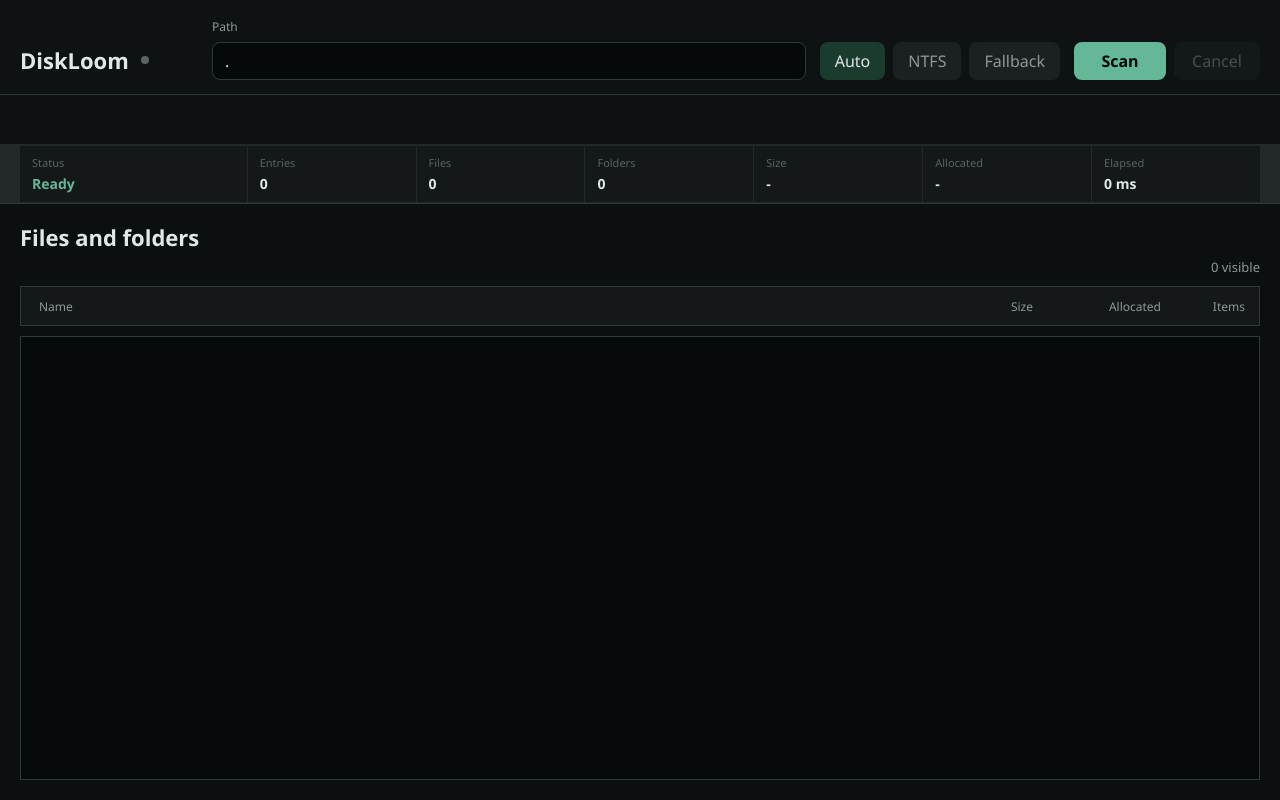
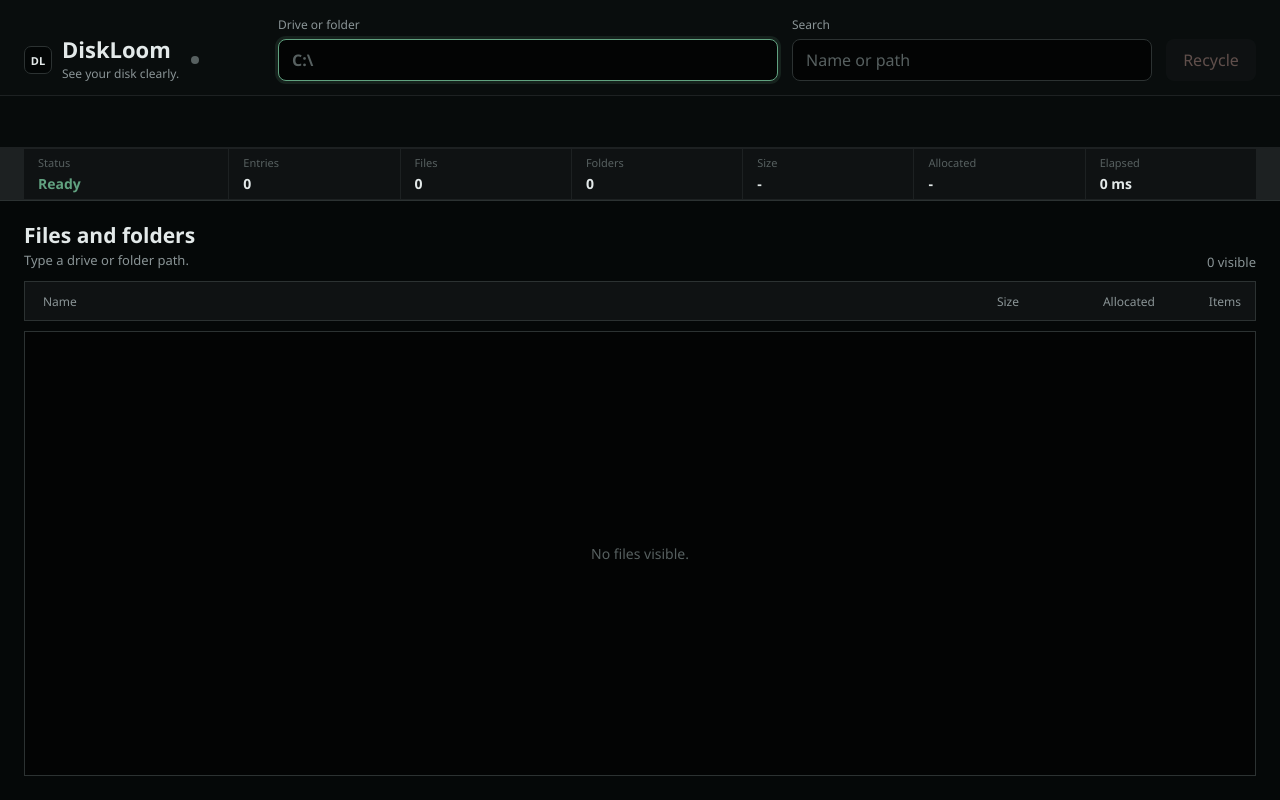
Before and after one commit to Blu3Ph4ntom/diskloom, a Preact app in the folder frontend/: page / in a window 1280 px wide. Built offline with nearby package versions, Linux system fonts and the light colour scheme.

Commit message:
Simplify app surface

```diff
--- a/frontend/src/main.tsx
+++ b/frontend/src/main.tsx
@@ -5,11 +5,9 @@
 import { listen } from "@tauri-apps/api/event";
 import "./styles.css";
 
-type ScannerMode = "auto" | "ntfs" | "fallback";
-
 type StartupDto = {
   path: string | null;
-  scanner: ScannerMode;
+  scanner: "auto" | "ntfs" | "fallback";
   scan: boolean;
   elevated: boolean;
 };
@@ -53,34 +51,40 @@
 };
 
 const ROW_HEIGHT = 34;
-const OVERSCAN_ROWS = 28;
-
-function App() {
-  const [path, setPath] = useState(".");
-  const [scanner, setScanner] = useState<ScannerMode>("auto");
-  const [drives, setDrives] = useState<DriveDto[]>([]);
-  const [scanning, setScanning] = useState(false);
-  const [status, setStatus] = useState("Ready");
-  const [detail, setDetail] = useState("");
-  const [progress, setProgress] = useState<ScanProgressDto>({
+const OVERSCAN_ROWS = 30;
+const EMPTY_PROGRESS: ScanProgressDto = {
   entries: 0,
   files: 0,
   directories: 0,
   inaccessible: 0,
   elapsedMs: 0,
-  });
+};
+
+function App() {
+  const [ready, setReady] = useState(false);
+  const [path, setPath] = useState("");
+  const [query, setQuery] = useState("");
+  const [drives, setDrives] = useState<DriveDto[]>([]);
+  const [scanning, setScanning] = useState(false);
+  const [status, setStatus] = useState("Ready");
+  const [detail, setDetail] = useState("Type a drive or folder path.");
+  const [progress, setProgress] = useState<ScanProgressDto>(EMPTY_PROGRESS);
   const [complete, setComplete] = useState<ScanCompleteDto | null>(null);
   const [rows, setRows] = useState<TreeRowDto[]>([]);
   const [rowOffset, setRowOffset] = useState(0);
   const [visibleTotal, setVisibleTotal] = useState(0);
-  const [viewportHeight, setViewportHeight] = useState(460);
+  const [viewportHeight, setViewportHeight] = useState(480);
+  const [selectedId, setSelectedId] = useState<number | null>(null);
   const [selectedPath, setSelectedPath] = useState("");
   const [error, setError] = useState("");
+
   const treeRef = useRef<HTMLDivElement>(null);
-  const autoScanStarted = useRef(false);
+  const scanningRef = useRef(false);
+  const queuedScanPath = useRef("");
+  const lastStartedPath = useRef("");
 
   const rowLimit = useMemo(
-    () => Math.max(80, Math.ceil(viewportHeight / ROW_HEIGHT) + OVERSCAN_ROWS * 2),
+    () => Math.max(90, Math.ceil(viewportHeight / ROW_HEIGHT) + OVERSCAN_ROWS * 2),
     [viewportHeight],
   );
 
@@ -89,42 +93,71 @@
       const viewport = await invoke<TreeViewportDto>("get_visible_rows", {
         offset: Math.max(0, offset),
         limit: rowLimit,
+        query,
       });
       setRows(viewport.rows);
       setRowOffset(viewport.offset);
       setVisibleTotal(viewport.total);
     },
-    [rowLimit],
+    [query, rowLimit],
   );
 
-  const startScan = useCallback(async () => {
+  const startScanFor = useCallback(async (rawPath: string) => {
+    const target = normalizeScanTarget(rawPath);
+    if (!target) {
+      return;
+    }
+
+    if (scanningRef.current) {
+      queuedScanPath.current = target;
+      setStatus("Cancelling");
+      try {
+        await invoke("cancel_scan");
+      } catch {
+        // Best effort. The running scan will either stop or finish.
+      }
+      return;
+    }
+
+    lastStartedPath.current = target;
+    queuedScanPath.current = "";
     setError("");
     setComplete(null);
     setRows([]);
     setVisibleTotal(0);
+    setSelectedId(null);
     setSelectedPath("");
     setStatus("Scanning");
-    setDetail(path);
+    setDetail(target);
     setScanning(true);
-    setProgress({
-      entries: 0,
-      files: 0,
-      directories: 0,
-      inaccessible: 0,
-      elapsedMs: 0,
-    });
+    scanningRef.current = true;
+    setProgress(EMPTY_PROGRESS);
+
     try {
-      await invoke("start_scan", { path, scanner });
+      await invoke("start_scan", { path: target, scanner: "auto" });
     } catch (scanError) {
+      const message = String(scanError);
+      if (message.toLowerCase().includes("already running")) {
+        queuedScanPath.current = target;
+        setStatus("Cancelling");
+        try {
+          await invoke("cancel_scan");
+        } catch {
+          // Best effort. The running scan will either stop or finish.
+        }
+        return;
+      }
+      scanningRef.current = false;
       setScanning(false);
       setStatus("Scan failed");
-      setError(String(scanError));
+      setError(message);
     }
-  }, [path, scanner]);
+  }, []);
 
   const cancelScan = useCallback(async () => {
+    queuedScanPath.current = "";
+    setStatus("Cancelling");
     await invoke("cancel_scan");
-    setStatus("Cancelling");
   }, []);
 
   const toggleRow = useCallback(
@@ -136,18 +169,40 @@
         id: row.id,
         offset: rowOffset,
         limit: rowLimit,
+        query,
       });
       setRows(viewport.rows);
       setRowOffset(viewport.offset);
       setVisibleTotal(viewport.total);
     },
-    [rowLimit, rowOffset],
+    [query, rowLimit, rowOffset],
   );
 
   const selectRow = useCallback(async (row: TreeRowDto) => {
     const selected = await invoke<string | null>("select_entry", { id: row.id });
+    setSelectedId(row.id);
     setSelectedPath(selected ?? "");
   }, []);
+
+  const deleteSelected = useCallback(async () => {
+    if (selectedId === null || !selectedPath) {
+      return;
+    }
+    const confirmed = window.confirm(`Move to Recycle Bin?\n\n${selectedPath}`);
+    if (!confirmed) {
+      return;
+    }
+    setError("");
+    try {
+      await invoke("delete_entry", { id: selectedId });
+      setSelectedId(null);
+      setSelectedPath("");
+      await startScanFor(path);
+    } catch (deleteError) {
+      setStatus("Delete failed");
+      setError(String(deleteError));
+    }
+  }, [path, selectedId, selectedPath, startScanFor]);
 
   const handleScroll = useCallback(() => {
     const element = treeRef.current;
@@ -161,12 +216,11 @@
   }, [loadRows, rowOffset]);
 
   useEffect(() => {
+    scanningRef.current = scanning;
+  }, [scanning]);
+
+  useEffect(() => {
     let cleanup = false;
-    void invoke<DriveDto[]>("discover_drives").then((items) => {
-      if (!cleanup) {
-        setDrives(items);
-      }
-    });
     void invoke<StartupDto>("get_startup").then((startup) => {
       if (cleanup) {
         return;
@@ -174,16 +228,47 @@
       if (startup.path) {
         setPath(startup.path);
       }
-      setScanner(startup.scanner);
-      if (startup.scan && !autoScanStarted.current) {
-        autoScanStarted.current = true;
-        window.setTimeout(() => void startScan(), 120);
+      setReady(true);
+    });
+    void invoke<DriveDto[]>("discover_drives").then((items) => {
+      if (!cleanup) {
+        setDrives(items);
       }
     });
     return () => {
       cleanup = true;
     };
-  }, [startScan]);
+  }, []);
+
+  useEffect(() => {
+    if (!ready || path.trim() || drives.length === 0) {
+      return;
+    }
+    setPath(preferredDrive(drives));
+  }, [drives, path, ready]);
+
+  useEffect(() => {
+    if (!ready) {
+      return;
+    }
+    const target = normalizeScanTarget(path);
+    if (!target) {
+      setStatus("Ready");
+      return;
+    }
+    const delay = isDriveRoot(target) ? 180 : 650;
+    const timer = window.setTimeout(() => {
+      if (
+        !scanningRef.current &&
+        complete &&
+        lastStartedPath.current.toLowerCase() === target.toLowerCase()
+      ) {
+        return;
+      }
+      void startScanFor(target);
+    }, delay);
+    return () => window.clearTimeout(timer);
+  }, [complete, path, ready, startScanFor]);
 
   useEffect(() => {
     const element = treeRef.current;
@@ -198,29 +283,54 @@
   }, []);
 
   useEffect(() => {
+    if (!complete) {
+      return;
+    }
+    const element = treeRef.current;
+    if (element) {
+      element.scrollTop = 0;
+    }
+    void loadRows(0);
+  }, [complete, loadRows]);
+
+  useEffect(() => {
+    const runQueuedScan = () => {
+      const queued = queuedScanPath.current;
+      queuedScanPath.current = "";
+      if (!queued) {
+        return false;
+      }
+      window.setTimeout(() => void startScanFor(queued), 80);
+      return true;
+    };
+
     const unlisten = [
       listen<string>("scan-started", (event) => {
         setScanning(true);
+        scanningRef.current = true;
         setStatus("Scanning");
         setDetail(event.payload);
       }),
       listen<ScanProgressDto>("scan-progress", (event) => {
         setProgress(event.payload);
       }),
-      listen<ScanCompleteDto>("scan-complete", async (event) => {
+      listen<ScanCompleteDto>("scan-complete", (event) => {
         setScanning(false);
+        scanningRef.current = false;
         setStatus("Complete");
         setComplete(event.payload);
         setProgress(event.payload);
         setDetail(event.payload.fallbackReason ?? event.payload.scannerLabel);
-        const element = treeRef.current;
-        if (element) {
-          element.scrollTop = 0;
-        }
-        await loadRows(0);
+        void loadRows(0);
+        runQueuedScan();
       }),
       listen<string>("scan-error", (event) => {
         setScanning(false);
+        scanningRef.current = false;
+        if (runQueuedScan()) {
+          setError("");
+          return;
+        }
         setStatus("Scan failed");
         setError(event.payload);
       }),
@@ -233,63 +343,78 @@
         }
       });
     };
-  }, [loadRows]);
+  }, [loadRows, startScanFor]);
 
   const totals = complete ?? progress;
   const topSpacer = rowOffset * ROW_HEIGHT;
   const bottomSpacer = Math.max(0, visibleTotal - rowOffset - rows.length) * ROW_HEIGHT;
+  const activeDrive = normalizeScanTarget(path).toLowerCase();
 
   return (
     <main className="app-shell">
-      <section className="command-bar">
+      <section className="topbar">
         <div className="brand-block">
+          <div className="brand-mark">DL</div>
+          <div>
             <div className="brand">DiskLoom</div>
+            <div className="tagline">See your disk clearly.</div>
+          </div>
           <div className="state-dot" data-active={scanning} />
         </div>
 
         <label className="path-field">
-          <span>Path</span>
-          <input value={path} onInput={(event) => setPath(event.currentTarget.value)} />
+          <span>Drive or folder</span>
+          <input
+            autoFocus
+            spellcheck={false}
+            value={path}
+            placeholder={"C:\\"}
+            onInput={(event) => setPath(event.currentTarget.value)}
+          />
         </label>
 
-        <div className="mode-group" role="radiogroup" aria-label="Scanner">
-          {(["auto", "ntfs", "fallback"] as ScannerMode[]).map((mode) => (
+        <label className="search-field">
+          <span>Search</span>
+          <input
+            spellcheck={false}
+            value={query}
+            placeholder="Name or path"
+            onInput={(event) => setQuery(event.currentTarget.value)}
+          />
+        </label>
+
+        <div className="top-actions">
+          {scanning ? (
+            <button className="action-button" onClick={cancelScan} type="button">
+              Stop
+            </button>
+          ) : null}
           <button
-              key={mode}
-              className="mode-button"
-              data-active={scanner === mode}
-              disabled={scanning}
-              onClick={() => setScanner(mode)}
+            className="danger-button"
+            disabled={selectedId === null || scanning}
+            onClick={deleteSelected}
             type="button"
           >
-              {modeLabel(mode)}
-            </button>
-          ))}
-        </div>
-
-        <div className="scan-actions">
-          <button className="primary-button" disabled={scanning} onClick={startScan} type="button">
-            Scan
-          </button>
-          <button className="quiet-button" disabled={!scanning} onClick={cancelScan} type="button">
-            Cancel
+            Recycle
           </button>
         </div>
       </section>
 
       <section className="drive-strip" aria-label="Drives">
-        {drives.map((drive) => (
+        {drives.map((drive) => {
+          const drivePath = normalizeScanTarget(drive.path).toLowerCase();
+          return (
             <button
               key={drive.path}
               className="drive-chip"
-            data-active={drive.path.toLowerCase() === path.toLowerCase()}
-            disabled={scanning}
+              data-active={drivePath === activeDrive}
               onClick={() => setPath(drive.path)}
               type="button"
             >
               {drive.label}
             </button>
-        ))}
+          );
+        })}
       </section>
 
       <section className="metric-strip">
@@ -306,7 +431,7 @@
         <header className="tree-titlebar">
           <div>
             <h1>Files and folders</h1>
-            <p>{error || selectedPath || detail}</p>
+            <p className={error ? "error-text" : ""}>{error || selectedPath || detail}</p>
           </div>
           <div className="visible-count">{formatCount(visibleTotal)} visible</div>
         </header>
@@ -324,6 +449,7 @@
             <button
               key={row.id}
               className="tree-row"
+              data-selected={selectedId === row.id}
               style={{ "--depth": row.depth } as JSX.CSSProperties}
               onClick={() => void selectRow(row)}
               onDblClick={() => void toggleRow(row)}
@@ -338,7 +464,7 @@
                     void toggleRow(row);
                   }}
                 >
-                  {row.expanded ? "v" : ">"}
+                  {row.childCount === 0 ? "" : row.expanded ? "v" : ">"}
                 </span>
                 <span className="name-text">{row.name}</span>
               </span>
@@ -347,6 +473,15 @@
               <span>{row.childCount > 0 ? formatCount(row.childCount) : ""}</span>
             </button>
           ))}
+          {rows.length === 0 ? (
+            <div className="empty-state">
+              {scanning
+                ? `${formatCount(progress.entries)} entries scanned`
+                : error
+                  ? "Scan did not finish."
+                  : "No files visible."}
+            </div>
+          ) : null}
           <div style={{ height: bottomSpacer }} />
         </div>
       </section>
@@ -363,11 +498,20 @@
   );
 }
 
-function modeLabel(mode: ScannerMode) {
-  if (mode === "ntfs") {
-    return "NTFS";
+function preferredDrive(drives: DriveDto[]) {
+  return drives.find((drive) => drive.path.toLowerCase() === "c:\\")?.path ?? drives[0]?.path ?? "";
 }
-  return mode[0].toUpperCase() + mode.slice(1);
+
+function normalizeScanTarget(value: string) {
+  const trimmed = value.trim();
+  if (/^[a-zA-Z]:$/.test(trimmed)) {
+    return `${trimmed}\\`;
+  }
+  return trimmed;
+}
+
+function isDriveRoot(value: string) {
+  return /^[a-zA-Z]:[\\/]*$/.test(value.trim());
 }
 
 function formatBytes(bytes: number) {
--- a/frontend/src/styles.css
+++ b/frontend/src/styles.css
@@ -2,22 +2,24 @@
   color-scheme: dark;
   font-family:
     "Segoe UI Variable", "Segoe UI", system-ui, -apple-system, BlinkMacSystemFont, sans-serif;
-  background: oklch(0.165 0.006 210);
-  color: oklch(0.925 0.006 190);
-  --bg: oklch(0.165 0.006 210);
-  --panel: oklch(0.205 0.007 210);
-  --panel-2: oklch(0.238 0.008 210);
-  --line: oklch(0.335 0.009 210);
-  --line-soft: oklch(0.275 0.008 210);
-  --text: oklch(0.925 0.006 190);
-  --muted: oklch(0.67 0.01 205);
-  --faint: oklch(0.49 0.01 205);
-  --accent: oklch(0.65 0.075 166);
-  --accent-strong: oklch(0.72 0.095 166);
-  --danger: oklch(0.68 0.14 28);
-  --row: oklch(0.188 0.006 210);
-  --row-hover: oklch(0.235 0.008 210);
-  --row-selected: oklch(0.305 0.038 166);
+  background: oklch(0.13 0.006 205);
+  color: oklch(0.93 0.006 195);
+  --bg: oklch(0.13 0.006 205);
+  --chrome: oklch(0.155 0.006 205);
+  --surface: oklch(0.18 0.006 205);
+  --surface-2: oklch(0.215 0.007 205);
+  --field: oklch(0.105 0.005 205);
+  --line: oklch(0.31 0.008 205);
+  --line-soft: oklch(0.245 0.007 205);
+  --text: oklch(0.93 0.006 195);
+  --muted: oklch(0.66 0.012 205);
+  --faint: oklch(0.48 0.011 205);
+  --accent: oklch(0.66 0.085 160);
+  --accent-ink: oklch(0.12 0.015 160);
+  --danger: oklch(0.62 0.14 30);
+  --row: oklch(0.145 0.005 205);
+  --row-hover: oklch(0.195 0.007 205);
+  --row-selected: oklch(0.285 0.04 160);
 }
 
 * {
@@ -47,139 +49,172 @@
 }
 
 .app-shell {
+  width: 100%;
   height: 100vh;
   display: grid;
   grid-template-rows: auto auto auto minmax(0, 1fr);
   background: var(--bg);
 }
 
-.command-bar {
+.topbar {
   display: grid;
-  grid-template-columns: 178px minmax(300px, 1fr) auto auto;
+  grid-template-columns: minmax(194px, 240px) minmax(320px, 1fr) minmax(220px, 360px) auto;
   gap: 14px;
   align-items: end;
-  padding: 18px 20px 14px;
-  border-bottom: 1px solid var(--line);
-  background: oklch(0.18 0.007 210);
+  padding: 16px 24px 14px;
+  border-bottom: 1px solid var(--line-soft);
+  background: var(--chrome);
 }
 
 .brand-block {
-  min-height: 40px;
+  min-width: 0;
+  height: 42px;
   display: flex;
   align-items: center;
-  gap: 12px;
+  gap: 10px;
+}
+
+.brand-mark {
+  width: 28px;
+  height: 28px;
+  display: grid;
+  place-items: center;
+  border: 1px solid var(--line);
+  border-radius: 7px;
+  color: var(--text);
+  font-size: 11px;
+  font-weight: 760;
+  letter-spacing: 0;
+  background: oklch(0.115 0.006 205);
 }
 
 .brand {
+  color: var(--text);
+  font-size: 22px;
+  font-weight: 760;
+  line-height: 1.05;
   letter-spacing: 0;
-  font-size: 22px;
-  font-weight: 720;
-  color: var(--text);
+}
+
+.tagline {
+  margin-top: 3px;
+  color: var(--muted);
+  font-size: 12px;
+  white-space: nowrap;
 }
 
 .state-dot {
   width: 8px;
   height: 8px;
+  margin-left: 2px;
   border-radius: 99px;
   background: var(--faint);
 }
 
 .state-dot[data-active="true"] {
-  background: var(--accent-strong);
-  box-shadow: 0 0 0 5px oklch(0.65 0.075 166 / 0.13);
+  background: var(--accent);
+  box-shadow: 0 0 0 5px oklch(0.66 0.085 160 / 0.15);
 }
 
-.path-field {
+.path-field,
+.search-field {
+  min-width: 0;
   display: grid;
-  gap: 7px;
-  min-width: 260px;
+  gap: 6px;
 }
 
-.path-field span {
+.path-field span,
+.search-field span {
   color: var(--muted);
   font-size: 12px;
 }
 
-.path-field input {
+.path-field input,
+.search-field input {
   width: 100%;
-  height: 38px;
-  padding: 0 12px;
+  height: 42px;
+  min-width: 0;
+  padding: 0 13px;
+  border: 1px solid var(--line);
   border-radius: 8px;
-  border: 1px solid var(--line);
+  outline: none;
   color: var(--text);
-  background: oklch(0.135 0.005 210);
-  outline: none;
+  background: var(--field);
 }
 
-.path-field input:focus {
-  border-color: var(--accent);
-  box-shadow: 0 0 0 3px oklch(0.65 0.075 166 / 0.14);
+.path-field input {
+  font-size: 16px;
+  font-weight: 620;
 }
 
-.mode-group,
-.scan-actions {
-  height: 38px;
-  display: flex;
-  gap: 8px;
-  align-items: center;
+.path-field input::placeholder,
+.search-field input::placeholder {
+  color: var(--faint);
 }
 
-.mode-button,
-.primary-button,
-.quiet-button,
+.path-field input:focus,
+.search-field input:focus {
+  border-color: var(--accent);
+  box-shadow: 0 0 0 3px oklch(0.66 0.085 160 / 0.14);
+}
+
+.top-actions {
+  height: 42px;
+  display: flex;
+  align-items: center;
+  justify-content: flex-end;
+  gap: 8px;
+}
+
+.action-button,
+.danger-button,
 .drive-chip {
-  height: 38px;
+  height: 42px;
+  border: 1px solid transparent;
   border-radius: 8px;
-  padding: 0 14px;
+  padding: 0 15px;
   color: var(--muted);
-  background: var(--panel-2);
-  border: 1px solid transparent;
+  background: var(--surface-2);
   cursor: pointer;
   white-space: nowrap;
 }
 
-.mode-button:hover,
-.quiet-button:hover,
+.action-button:hover,
 .drive-chip:hover {
   color: var(--text);
   border-color: var(--line);
 }
 
-.mode-button[data-active="true"],
+.danger-button {
+  min-width: 90px;
+  color: oklch(0.78 0.055 30);
+}
+
+.danger-button:hover {
+  border-color: oklch(0.48 0.09 30);
+  color: oklch(0.85 0.07 30);
+}
+
 .drive-chip[data-active="true"] {
   color: var(--text);
-  background: oklch(0.325 0.045 166);
-}
-
-.primary-button {
-  min-width: 92px;
-  color: oklch(0.13 0.01 166);
-  font-weight: 690;
-  background: var(--accent-strong);
-}
-
-.primary-button:hover {
-  filter: brightness(1.04);
-}
-
-.quiet-button {
-  min-width: 86px;
+  background: oklch(0.285 0.045 160);
+  border-color: oklch(0.38 0.055 160);
 }
 
 button:disabled {
   cursor: default;
-  opacity: 0.45;
+  opacity: 0.42;
 }
 
 .drive-strip {
-  min-height: 50px;
+  min-height: 52px;
   display: flex;
   align-items: center;
   gap: 8px;
-  padding: 8px 20px;
+  padding: 8px 24px;
   border-bottom: 1px solid var(--line-soft);
   overflow-x: auto;
-  background: oklch(0.172 0.006 210);
+  background: oklch(0.145 0.006 205);
 }
 
 .drive-strip::-webkit-scrollbar,
@@ -190,28 +225,28 @@
 
 .drive-strip::-webkit-scrollbar-thumb,
 .tree-viewport::-webkit-scrollbar-thumb {
-  background: oklch(0.38 0.01 210);
+  background: oklch(0.37 0.01 205);
   border-radius: 10px;
   border: 2px solid var(--bg);
 }
 
 .metric-strip {
   display: grid;
-  grid-template-columns: 1.35fr repeat(6, minmax(112px, 1fr));
+  grid-template-columns: minmax(160px, 1.2fr) repeat(6, minmax(104px, 1fr));
   gap: 1px;
-  padding: 1px 20px;
+  padding: 1px 24px;
   border-bottom: 1px solid var(--line);
   background: var(--line-soft);
 }
 
 .metric {
   min-width: 0;
-  height: 56px;
+  height: 50px;
   display: grid;
   align-content: center;
   gap: 4px;
-  padding: 0 12px;
-  background: var(--panel);
+  padding: 0 14px;
+  background: var(--surface);
 }
 
 .metric span {
@@ -221,28 +256,29 @@
 
 .metric strong {
   min-width: 0;
-  color: var(--text);
-  font-size: 14px;
-  font-weight: 620;
   overflow: hidden;
   text-overflow: ellipsis;
   white-space: nowrap;
+  color: var(--text);
+  font-size: 14px;
+  font-weight: 660;
+  font-variant-numeric: tabular-nums;
 }
 
 .metric[data-strong="true"] strong {
-  color: var(--accent-strong);
+  color: var(--accent);
 }
 
 .tree-surface {
   min-height: 0;
   display: grid;
   grid-template-rows: auto 40px minmax(0, 1fr);
-  padding: 18px 20px 20px;
   gap: 10px;
+  padding: 18px 24px 24px;
 }
 
 .tree-titlebar {
-  min-height: 54px;
+  min-height: 52px;
   display: flex;
   align-items: end;
   justify-content: space-between;
@@ -252,20 +288,25 @@
 .tree-titlebar h1 {
   margin: 0;
   color: var(--text);
-  font-size: 22px;
-  font-weight: 730;
+  font-size: 21px;
+  font-weight: 760;
+  line-height: 1.15;
   letter-spacing: 0;
 }
 
 .tree-titlebar p {
-  max-width: 72ch;
+  width: min(74ch, calc(100vw - 230px));
   height: 20px;
   margin: 4px 0 0;
-  color: var(--muted);
-  font-size: 13px;
   overflow: hidden;
   text-overflow: ellipsis;
   white-space: nowrap;
+  color: var(--muted);
+  font-size: 13px;
+}
+
+.tree-titlebar p.error-text {
+  color: oklch(0.75 0.095 30);
 }
 
 .visible-count {
@@ -276,12 +317,12 @@
 
 .table-header {
   display: grid;
-  grid-template-columns: minmax(240px, 1fr) 128px 128px 84px;
+  grid-template-columns: minmax(260px, 1fr) 136px 136px 86px;
   align-items: center;
   padding: 0 14px 0 18px;
   border: 1px solid var(--line);
   color: var(--muted);
-  background: var(--panel);
+  background: var(--surface);
   font-size: 12px;
 }
 
@@ -290,10 +331,11 @@
 }
 
 .tree-viewport {
+  position: relative;
   min-height: 0;
   overflow: auto;
   border: 1px solid var(--line);
-  background: oklch(0.142 0.005 210);
+  background: oklch(0.105 0.005 205);
 }
 
 .tree-row {
@@ -301,10 +343,10 @@
   width: 100%;
   height: 34px;
   display: grid;
-  grid-template-columns: minmax(240px, 1fr) 128px 128px 84px;
+  grid-template-columns: minmax(260px, 1fr) 136px 136px 86px;
   align-items: center;
   padding: 0 14px 0 18px;
-  border-bottom: 1px solid oklch(0.235 0.007 210);
+  border-bottom: 1px solid oklch(0.215 0.007 205);
   color: var(--muted);
   background: var(--row);
   text-align: left;
@@ -313,6 +355,11 @@
 
 .tree-row:hover {
   background: var(--row-hover);
+}
+
+.tree-row[data-selected="true"] {
+  color: var(--text);
+  background: var(--row-selected);
 }
 
 .tree-row:focus-visible {
@@ -339,6 +386,7 @@
   display: inline-flex;
   align-items: center;
   justify-content: center;
+  flex: 0 0 auto;
   margin-right: 4px;
   border-radius: 6px;
   color: var(--faint);
@@ -346,11 +394,11 @@
 }
 
 .disclosure[data-visible="true"] {
-  color: var(--accent-strong);
+  color: var(--accent);
 }
 
 .disclosure[data-visible="true"]:hover {
-  background: oklch(0.28 0.02 166);
+  background: oklch(0.275 0.032 160);
 }
 
 .name-text {
@@ -360,18 +408,42 @@
   white-space: nowrap;
 }
 
-@media (max-width: 980px) {
-  .command-bar {
+.empty-state {
+  position: absolute;
+  inset: 0;
+  display: grid;
+  place-items: center;
+  color: var(--faint);
+  font-size: 14px;
+  pointer-events: none;
+}
+
+@media (max-width: 1080px) {
+  .topbar {
     grid-template-columns: 1fr;
     align-items: stretch;
+  }
+
+  .brand-block,
+  .top-actions {
+    height: auto;
   }
 
   .metric-strip {
     grid-template-columns: repeat(2, minmax(0, 1fr));
   }
 
+  .tree-titlebar {
+    align-items: start;
+    flex-direction: column;
+  }
+
+  .tree-titlebar p {
+    width: calc(100vw - 48px);
+  }
+
   .table-header,
   .tree-row {
-    grid-template-columns: minmax(190px, 1fr) 104px 104px 64px;
+    grid-template-columns: minmax(190px, 1fr) 112px 112px 66px;
   }
 }
```
Also changed, not shown: 1 other file (tests, documents, lock files or other folders). Lines whose indentation alone changed are shown as unchanged.
